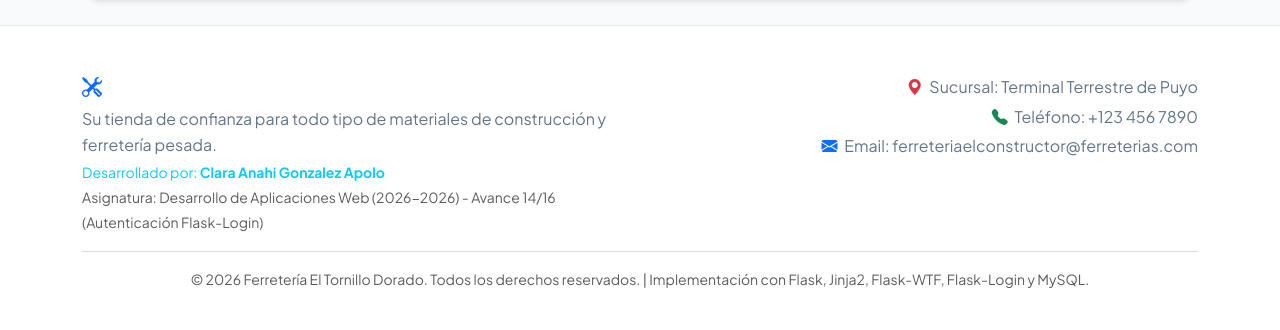
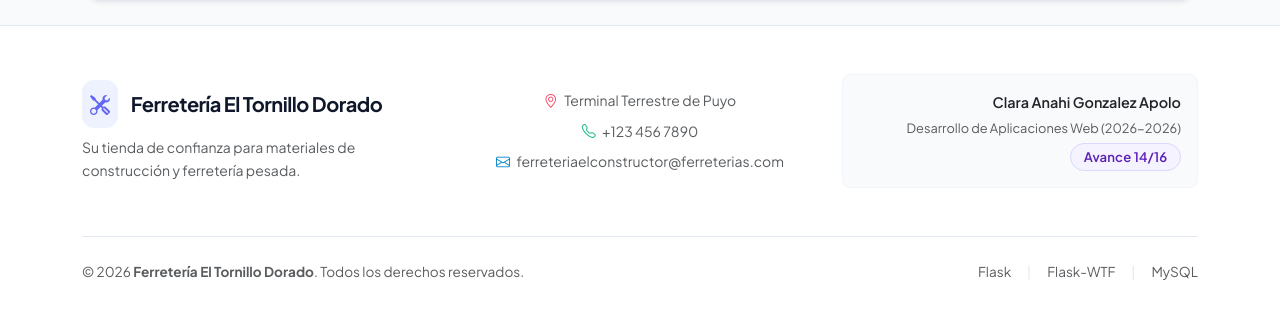
Before and after one commit to anis1605/2626-UEA-L-UFPTI-004-D-Semana14, a Flask app: page /clientes in a window 1280 px wide; the page is wider, and only the part inside the window is pictured. Shown: the part 1011-1341 px from the top of that part. Before the commit the page ends 1299 px from the top of that part, so only its background shows below. Run offline with Flask 3, Linux system fonts and the light colour scheme; a user stored in the database is signed in; data comes from the database, SQL or seed files in the repository; some libraries are stand-ins or nearby versions.

Commit message:
ajustando el footer que no se veia bien con el nuevo fondo blanco y arreglando colores

```diff
--- a/templates/components/footer.html
+++ b/templates/components/footer.html
@@ -1,21 +1,65 @@
-<footer class="footer text-center text-md-start mt-auto">
+<footer class="footer mt-auto py-5">
     <div class="container">
-        <div class="row gy-3">
-            <div class="col-md-6">
-                <h5 class="text-white"><i class="bi bi-tools me-2 text-primary"></i>{{ sistema.empresa }}</h5>
-                <p class="mb-1">Su tienda de confianza para todo tipo de materiales de construcción y ferretería pesada.</p>
-                <small class="d-block text-info">Desarrollado por: <strong>{{ sistema.desarrollador }}</strong></small>
-                <small class="text-muted">Asignatura: {{ sistema.asignatura }} ({{ sistema.periodo }}) - Avance 14/16 (Autenticación Flask-Login)</small>
+        <div class="row gy-4 align-items-center">
+            <!-- Columna de Marca -->
+            <div class="col-12 col-md-4 text-center text-md-start">
+                <div class="d-flex align-items-center justify-content-center justify-content-md-start mb-2">
+                    <div style="background-color: var(--pastel-indigo-light); color: var(--pastel-indigo); padding: 0.5rem; border-radius: 12px; margin-right: 0.8rem;">
+                        <i class="bi bi-tools fs-5"></i>
+                    </div>
+                    <h5 class="mb-0 fw-bold" style="color: var(--text-heading); letter-spacing: -0.5px;">{{ sistema.empresa }}</h5>
+                </div>
+                <p class="text-muted small mb-0 pe-md-4">
+                    Su tienda de confianza para materiales de construcción y ferretería pesada.
+                </p>
             </div>
-            <div class="col-md-6 text-md-end">
-                <p class="mb-1"><i class="bi bi-geo-alt-fill text-danger me-1"></i> Sucursal: {{ sistema.sucursal_principal }}</p>
-                <p class="mb-1"><i class="bi bi-telephone-fill text-success me-1"></i> Teléfono: {{ sistema.telefono_contacto }}</p>
-                <p class="mb-0"><i class="bi bi-envelope-fill text-primary me-1"></i> Email: {{ sistema.email_contacto }}</p>
+
+            <!-- Columna de Contacto -->
+            <div class="col-12 col-md-4 text-center">
+                <div class="d-flex flex-column gap-2 small text-muted">
+                    <span>
+                        <i class="bi bi-geo-alt me-1" style="color: var(--pastel-rose);"></i>
+                        {{ sistema.sucursal_principal }}
+                    </span>
+                    <span>
+                        <i class="bi bi-telephone me-1" style="color: var(--pastel-mint);"></i>
+                        {{ sistema.telefono_contacto }}
+                    </span>
+                    <span>
+                        <i class="bi bi-envelope me-1" style="color: var(--pastel-sky);"></i>
+                        {{ sistema.email_contacto }}
+                    </span>
+                </div>
+            </div>
+
+            <!-- Columna Académica / Desarrollo -->
+            <div class="col-12 col-md-4 text-center text-md-end">
+                <div class="p-3 rounded-3" style="background-color: var(--bg-canvas); border: 1px solid var(--border-light);">
+                    <div class="fw-semibold text-body mb-1" style="font-size: 0.9rem;">{{ sistema.desarrollador }}</div>
+                    <div class="text-muted mb-1" style="font-size: 0.8rem;">
+                        {{ sistema.asignatura }} ({{ sistema.periodo }})
+                    </div>
+                    <span class="badge" style="background-color: var(--pastel-lavender-light); color: var(--pastel-lavender-text); border: 1px solid var(--pastel-lavender-border);">
+                        Avance 14/16
+                    </span>
+                </div>
             </div>
         </div>
-        <hr class="my-3 border-secondary">
-        <div class="text-center text-muted small">
-            &copy; 2026 {{ sistema.empresa }}. Todos los derechos reservados. | Implementación con Flask, Jinja2, Flask-WTF, Flask-Login y MySQL.
+
+        <hr class="mt-5 mb-4" style="border-color: var(--border-soft); opacity: 1;">
+
+        <!-- Copyright -->
+        <div class="d-flex flex-column flex-md-row justify-content-between align-items-center text-muted" style="font-size: 0.85rem;">
+            <div>
+                &copy; 2026 <strong>{{ sistema.empresa }}</strong>. Todos los derechos reservados.
+            </div>
+            <div class="mt-2 mt-md-0 d-flex gap-3">
+                <span>Flask</span>
+                <span style="color: var(--border-soft);">|</span>
+                <span>Flask-WTF</span>
+                <span style="color: var(--border-soft);">|</span>
+                <span>MySQL</span>
+            </div>
         </div>
     </div>
 </footer>
```
